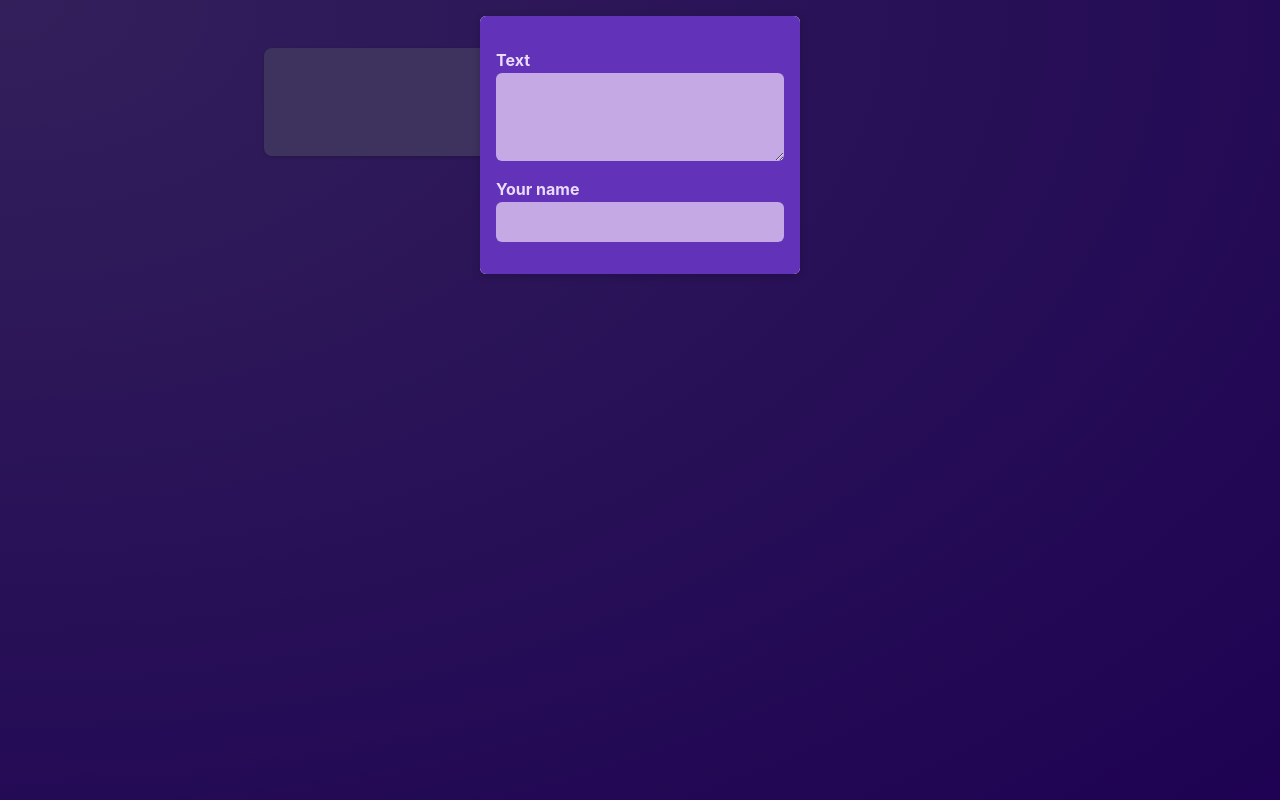
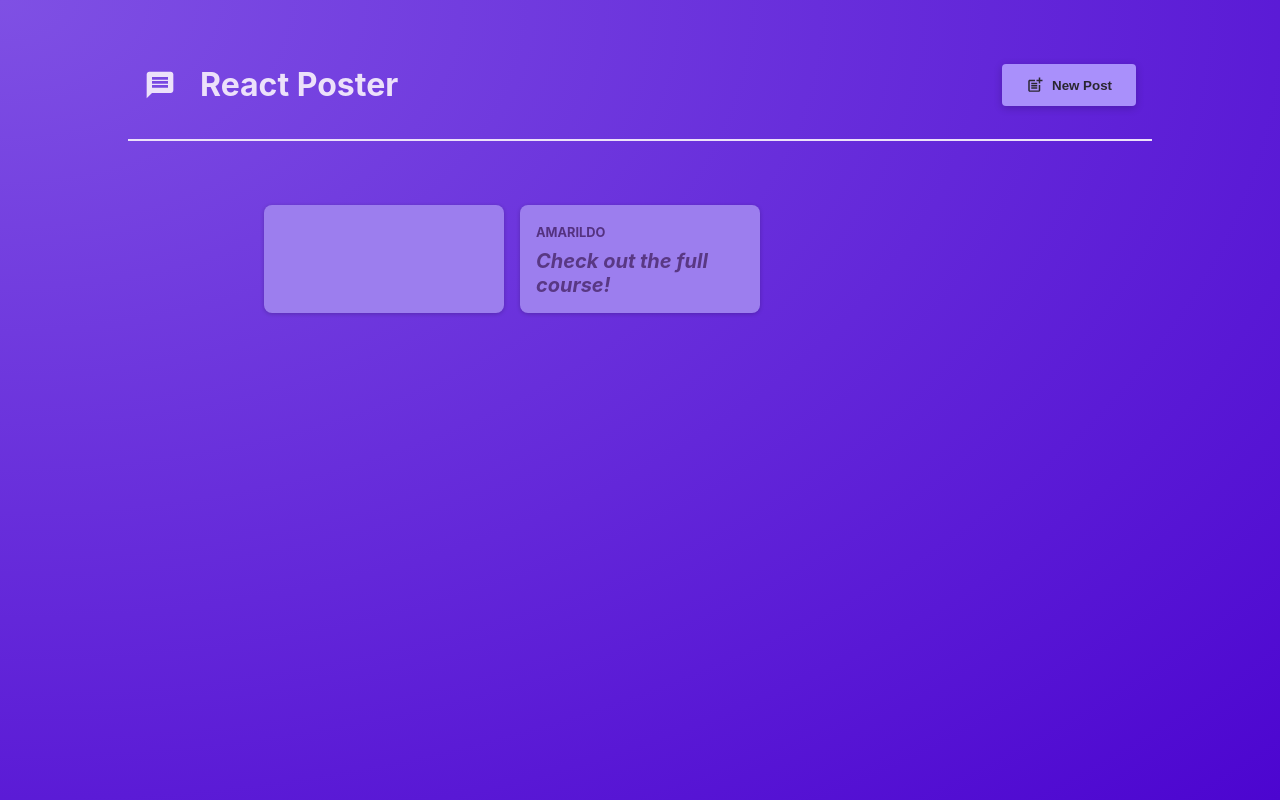
Before and after one commit to Amarildo05/React-refresher-2, a React (Vite) app: page / in a window 1280 px wide. Built offline with nearby package versions, Linux system fonts and the light colour scheme.

Commit message:
more State management/ open/close Modal

```diff
--- a/package.json
+++ b/package.json
@@ -10,7 +10,8 @@
   },
   "dependencies": {
     "react": "^18.2.0",
-    "react-dom": "^18.2.0"
+    "react-dom": "^18.2.0",
+    "react-icons": "^4.12.0"
   },
   "devDependencies": {
     "@types/react": "^18.0.17",
--- a/src/App.jsx
+++ b/src/App.jsx
@@ -1,9 +1,24 @@
+import { useState } from "react";
+import MainHeader from "./components/MainHeader";
 import PostsList from "./components/PostsList";
 
 export default function App() {
+  const [modalVisible, setModalVisible] = useState(false);
+
+  function showModalHandler() {
+    setModalVisible(true);
+  }
+
+  function hideModalHandler() {
+    setModalVisible(false);
+  }
+
   return (
-    <main>
-      <PostsList />
-    </main>
+    <>
+      <MainHeader onCreatePost={showModalHandler} />
+      <main>
+        <PostsList isPosting={modalVisible} onStopPosting={hideModalHandler} />
+      </main>
+    </>
   );
 }
--- /dev/null
+++ b/src/components/MainHeader.jsx
@@ -0,0 +1,20 @@
+import { MdPostAdd, MdMessage } from "react-icons/md";
+
+import classes from "./MainHeader.module.css";
+
+export default function MainHeader({ onCreatePost }) {
+  return (
+    <header className={classes.header}>
+      <h1 className={classes.logo}>
+        <MdMessage />
+        React Poster
+      </h1>
+      <p>
+        <button className={classes.button} onClick={onCreatePost}>
+          <MdPostAdd size={18} />
+          New Post
+        </button>
+      </p>
+    </header>
+  );
+}
--- /dev/null
+++ b/src/components/MainHeader.module.css
@@ -0,0 +1,36 @@
+.header {
+  /* padding: 2rem 10%; */
+  margin: 2rem 10%;
+  padding: 1rem;
+  text-align: center;
+  display: flex;
+  justify-content: space-between;
+  align-items: center;
+  border-bottom: 2px solid #ece1fa;
+}
+
+.logo {
+  font-size: 2rem;
+  display: flex;
+  gap: 1.5rem;
+  align-items: center;
+  color: #ece1fa;
+}
+
+.button {
+  display: inline-flex;
+  align-items: center;
+  gap: 0.5rem;
+  padding: 0.75rem 1.5rem;
+  background-color: #a990fb;
+  color: #2a2630;
+  border: none;
+  border-radius: 4px;
+  box-shadow: 0 2px 8px rgba(0, 0, 0, 0.2);
+  cursor: pointer;
+  font-weight: bold;
+}
+
+.button:hover {
+  background-color: #8c6cf7;
+}
--- a/src/components/PostsList.jsx
+++ b/src/components/PostsList.jsx
@@ -4,15 +4,9 @@
 import classes from "./PostsList.module.css";
 import Modal from "./Modal";
 
-export default function PostsList() {
-  const [modalVisible, setModalVisible] = useState(true);
-
+export default function PostsList({ isPosting, onStopPosting }) {
   const [enteredBody, setEnteredBody] = useState("");
   const [enteredAuthor, setEnteredAuthor] = useState("");
-
-  function hideModalHandler() {
-    setModalVisible(false);
-  }
 
   function bodyChangeHandler(event) {
     setEnteredBody(event.target.value);
@@ -24,14 +18,14 @@
 
   return (
     <>
-      {modalVisible ? (
-        <Modal onClose={hideModalHandler}>
+      {isPosting && (
+        <Modal onClose={onStopPosting}>
           <NewPost
             onBodyChange={bodyChangeHandler}
             onAuthorChange={authorChangeHandler}
           />
         </Modal>
-      ) : null}
+      )}
       <ul className={classes.posts}>
         <Post author={enteredAuthor} body={enteredBody} />
         <Post author="Amarildo" body="Check out the full course!" />
```
Also changed, not shown: 1 other file (tests, documents, lock files or other folders).
